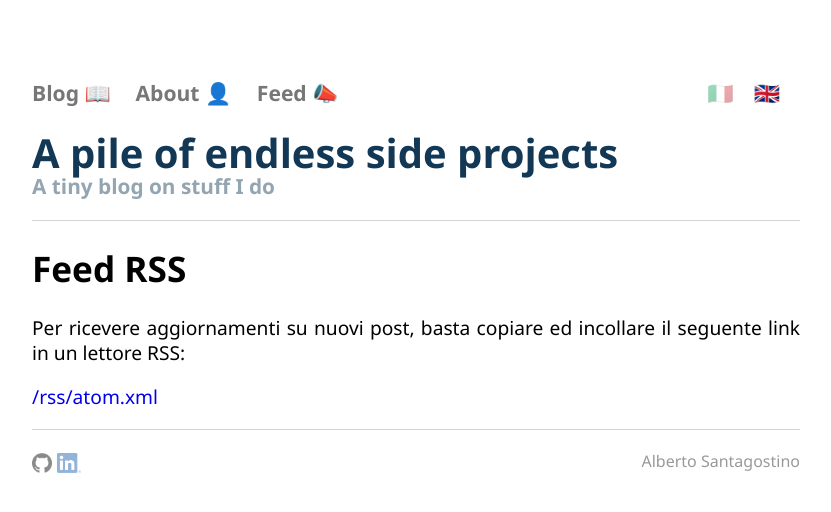
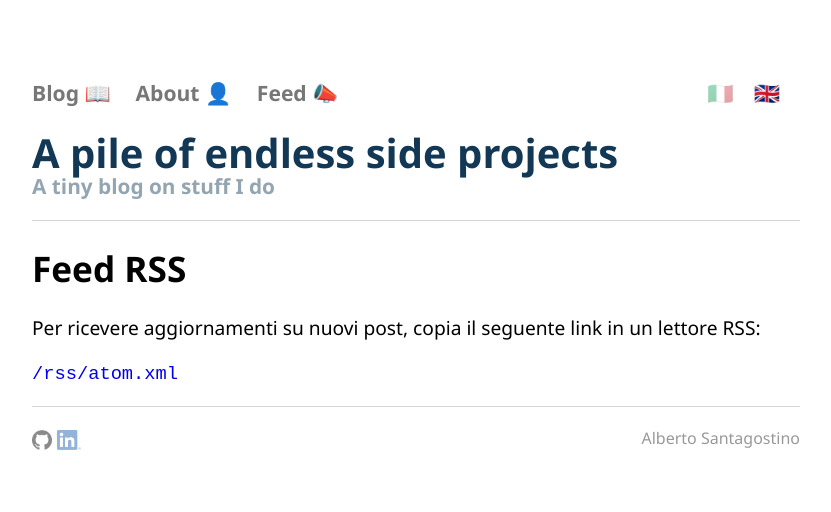
Before and after one commit to albertosantagostino/albertosantagostino.github.io, a Jekyll site: the page built from rss/index_it.md, in a window 1280 px wide. Shown: the top 512 px of the page, without its empty margins (224-1055 px from the left). Built offline with Jekyll 4.4.1, drawn with Linux system fonts in a browser that asks for light colours.

Commit message:
Add css code/sup/sub rules, small fixes

```diff
--- a/_layouts/default.html
+++ b/_layouts/default.html
@@ -61,9 +61,9 @@
         <div>
             <p class="floatleft links">
                 <a href="https://github.com/albertosantagostino">
-                    <img src='/media/icons/github_logo.png' style='vertical-align: middle' height="20px" /></a>
+                    <img src='/media/icons/github_logo.png' style='vertical-align: middle' alt='GitHub logo' height=20></a>
                 <a href="https://www.linkedin.com/in/alberto-santagostino-4bb081b1">
-                    <img src='/media/icons/linkedin_logo.png' style='vertical-align: middle' height="20px" /></a></p>
+                    <img src='/media/icons/linkedin_logo.png' style='vertical-align: middle' alt='LinkedIn logo' height=20></a></p>
             <p class="floatright bottomname">Alberto Santagostino</p>
         </div>
     </footer>
--- a/css/main.css
+++ b/css/main.css
@@ -26,7 +26,7 @@
         margin: 60px auto;
         width: 60%;
     }
-    p {
+    p, code{
         font-size: 1.2em;
         line-height: 1.3em;
     }
@@ -257,3 +257,13 @@
 .responsive:hover {
     cursor: pointer;
 }
+
+/* Sup/sub line height fix */
+sup, sub {
+    vertical-align: baseline;
+    position: relative;
+    top: -0.4em;
+}
+sub {
+    top: 0.4em;
+}
--- a/rss/index_it.md
+++ b/rss/index_it.md
@@ -5,6 +5,6 @@
 ---
 # Feed RSS
 
-Per ricevere aggiornamenti su nuovi post, basta copiare ed incollare il seguente link in un lettore RSS:
+Per ricevere aggiornamenti su nuovi post, copia il seguente link in un lettore RSS:
 
-[{{site.url | append: '/rss/atom.xml'}}]({{site.url | append: '/rss/atom.xml'}})
+[`{{site.url | append: '/rss/atom.xml'}}`]({{site.url | append: '/rss/atom.xml'}})
```
Also changed, not shown: rss/index.md (+2 -2 lines).
